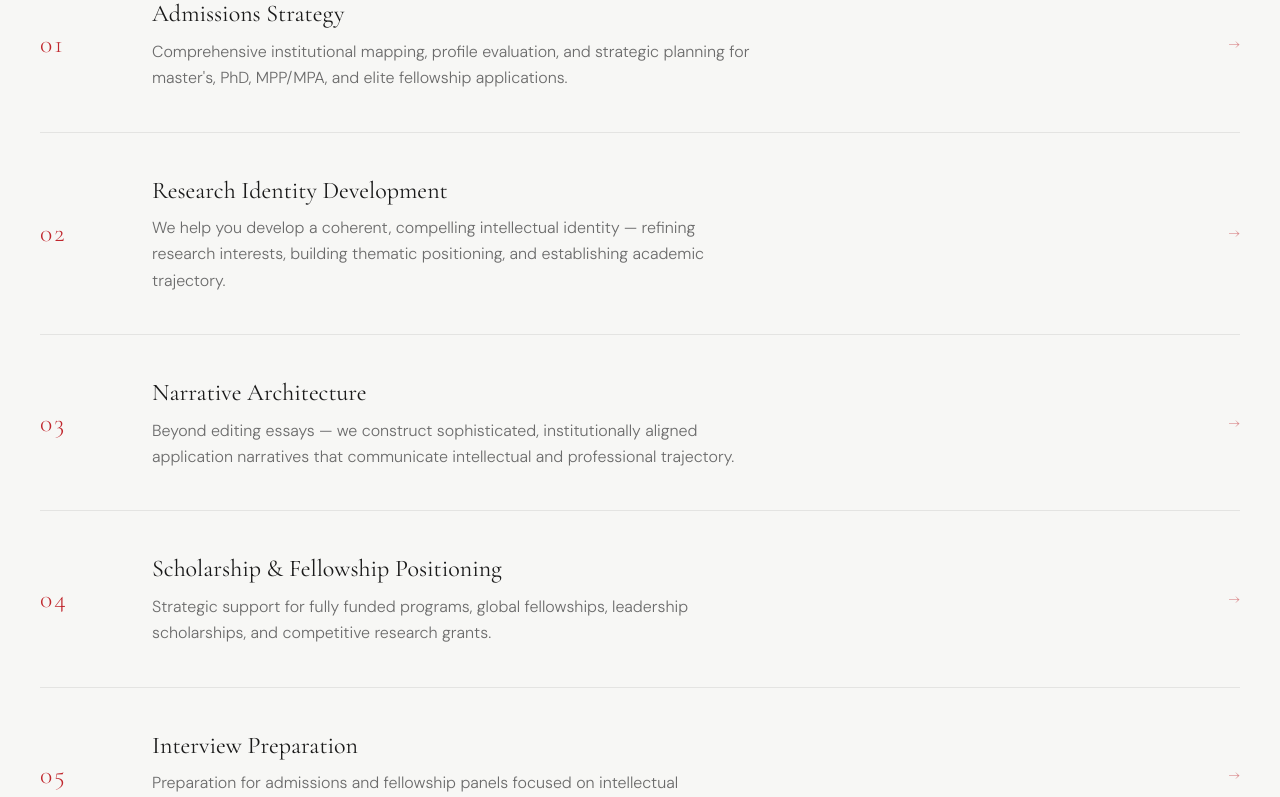
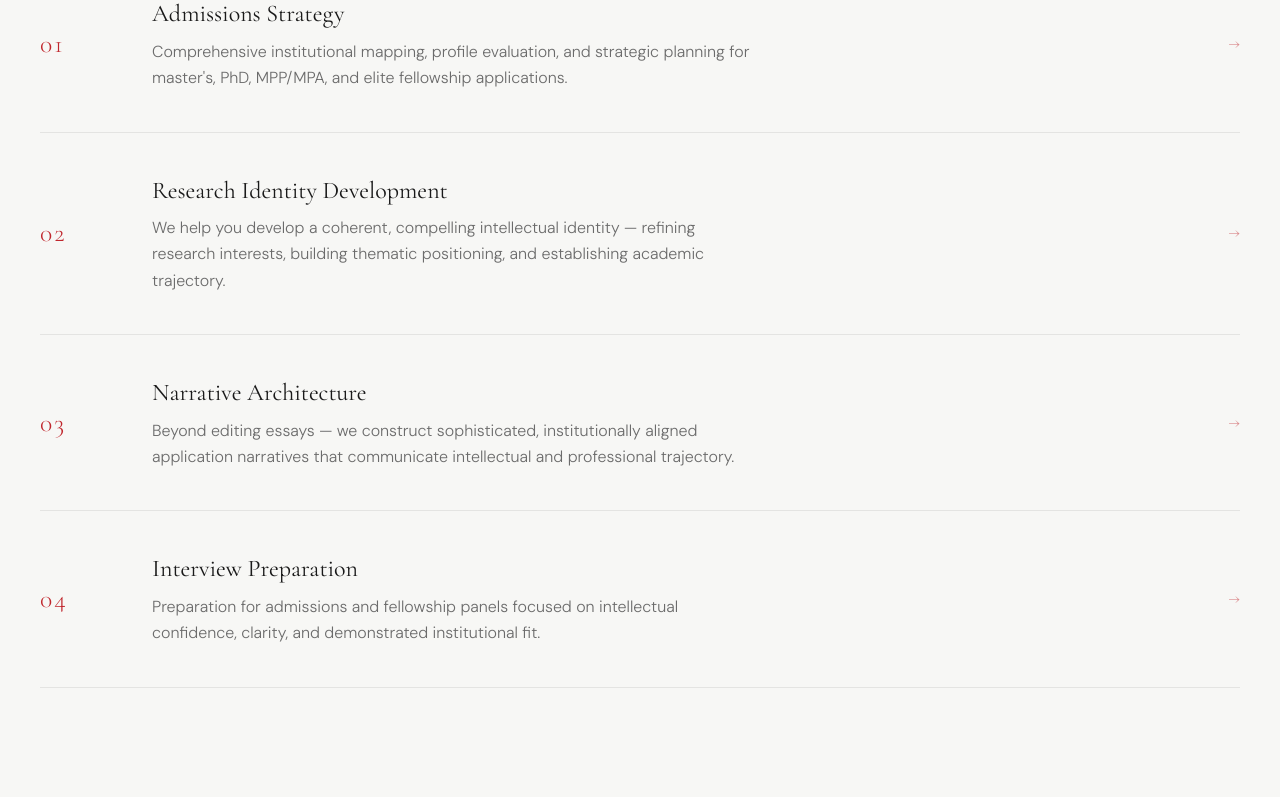
Before and after one commit to Kachi-Obata/The-Axiom-Collective, a Next.js app: page / in a window 1280 px wide. Shown: the part 2000-2797 px from the top of the page. Built offline with nearby package versions, Linux system fonts and the light colour scheme; no server answers.

Commit message:
remove scholarship & fellowship positioning from home page services

```diff
--- a/app/page.tsx
+++ b/app/page.tsx
@@ -21,11 +21,6 @@ const services = [
   },
   {
     number: '04',
-    title: 'Scholarship & Fellowship Positioning',
-    description: 'Strategic support for fully funded programs, global fellowships, leadership scholarships, and competitive research grants.',
-  },
-  {
-    number: '05',
     title: 'Interview Preparation',
     description: 'Preparation for admissions and fellowship panels focused on intellectual confidence, clarity, and demonstrated institutional fit.',
   },
```
